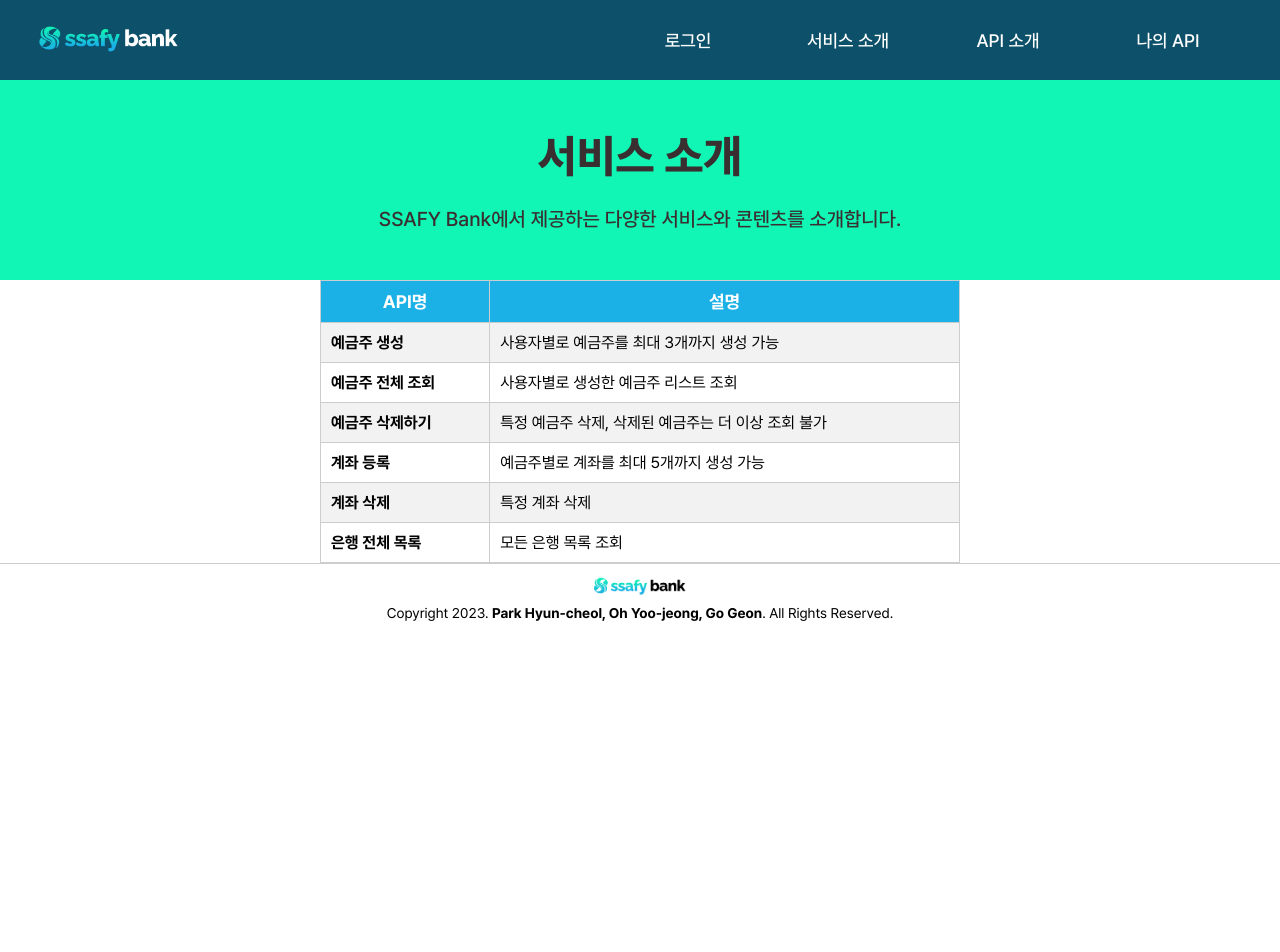
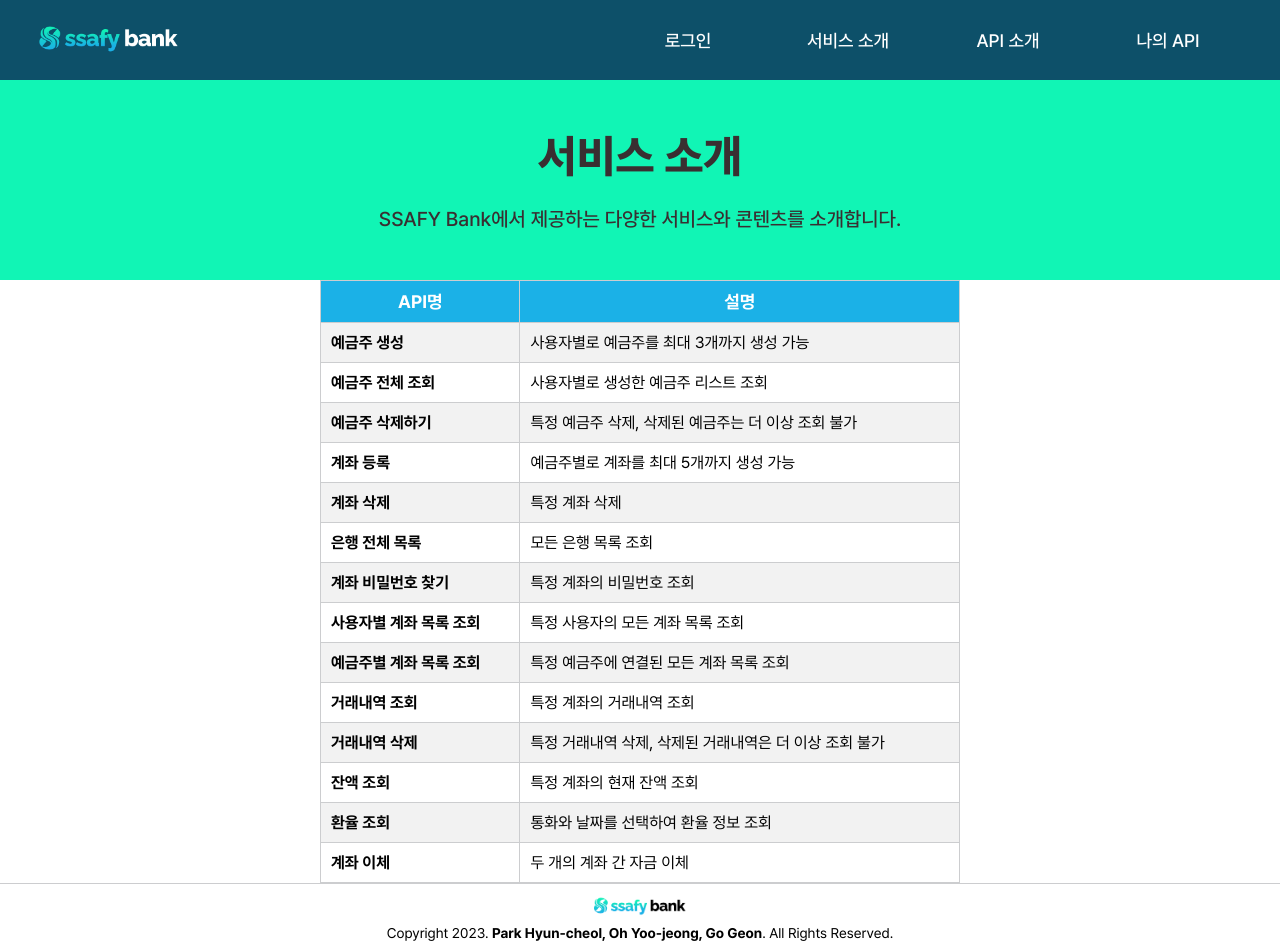
Before and after one commit to SSAFYBANK/SSAFY-Bank-React, a React (Vite) app: page / in a window 1280 px wide. Shown: the top 952 px of the page. Before the commit the page ends 800 px from the top, so only its background shows below. Built offline with nearby package versions, Linux system fonts and the light colour scheme; no server answers.

Commit message:
:zap: feat(Home) API 리스트 추가

```diff
--- a/src/pages/home/Home.tsx
+++ b/src/pages/home/Home.tsx
@@ -19,6 +19,14 @@ const serviceList: TableProps = {
         ["계좌 등록", "예금주별로 계좌를 최대 5개까지 생성 가능"],
         ["계좌 삭제", "특정 계좌 삭제"],
         ["은행 전체 목록", "모든 은행 목록 조회"],
+        ["계좌 비밀번호 찾기", "특정 계좌의 비밀번호 조회"],
+        ["사용자별 계좌 목록 조회", "특정 사용자의 모든 계좌 목록 조회"],
+        ["예금주별 계좌 목록 조회", "특정 예금주에 연결된 모든 계좌 목록 조회"],
+        ["거래내역 조회", "특정 계좌의 거래내역 조회"],
+        ["거래내역 삭제", "특정 거래내역 삭제, 삭제된 거래내역은 더 이상 조회 불가"],
+        ["잔액 조회", "특정 계좌의 현재 잔액 조회"],
+        ["환율 조회", "통화와 날짜를 선택하여 환율 정보 조회"],
+        ["계좌 이체", "두 개의 계좌 간 자금 이체"],
     ],
 };
 
```
